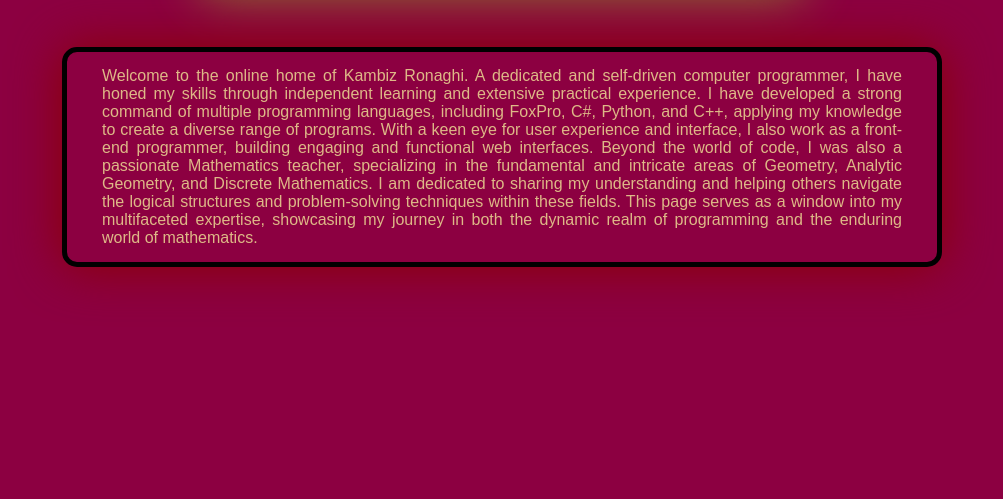
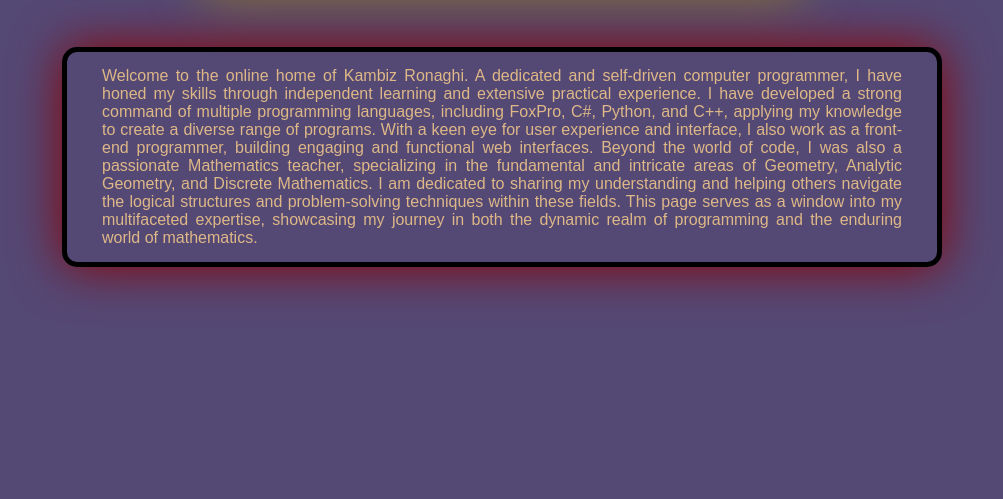
Before and after one commit to kronaghi/ronaghi, a plain HTML site: page index.html in a window 1280 px wide. Shown: the part 301-800 px from the top of the page, without its empty margins (138-1141 px from the left). Drawn offline with Linux system fonts and the light colour scheme; a web font is replaced by a local one.

Commit message:
index.css

```diff
--- a/index.css
+++ b/index.css
@@ -1,5 +1,5 @@
 html {
-    background-color: #8C0041;
+    background-color: rgb(84, 72, 117);
 }
 
 header img {
```
